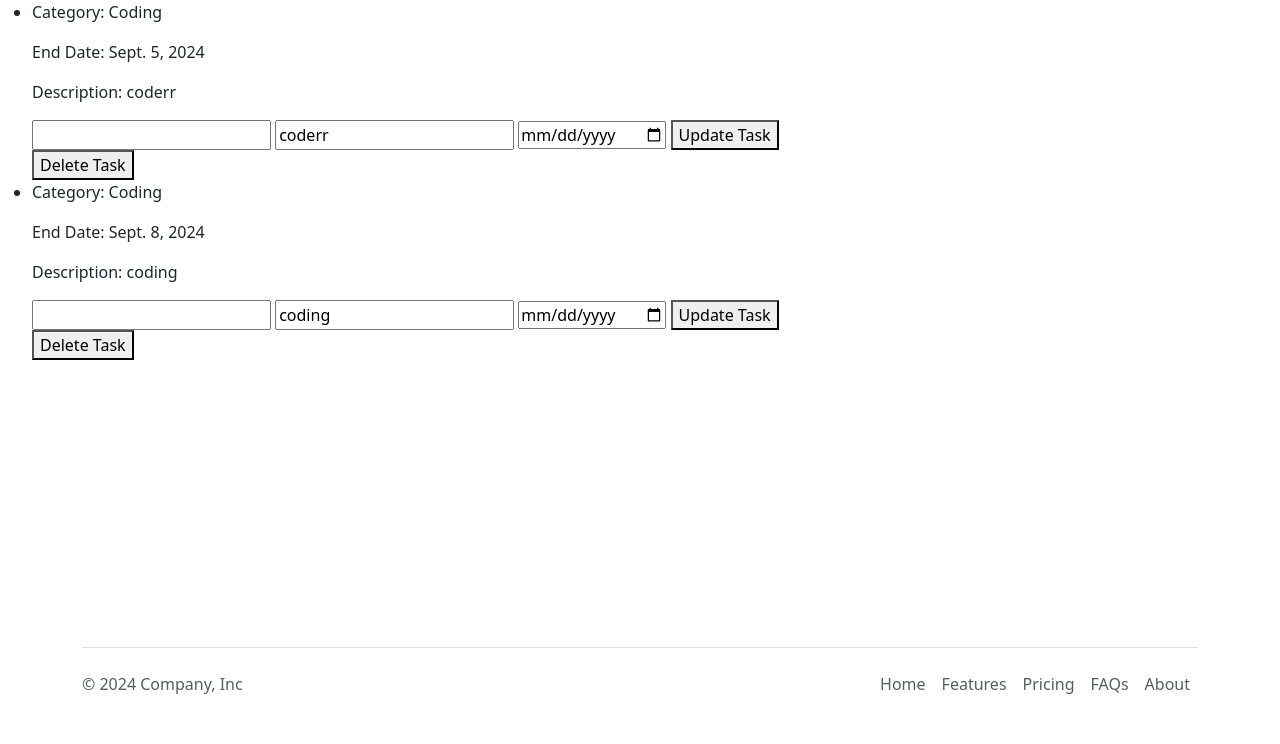
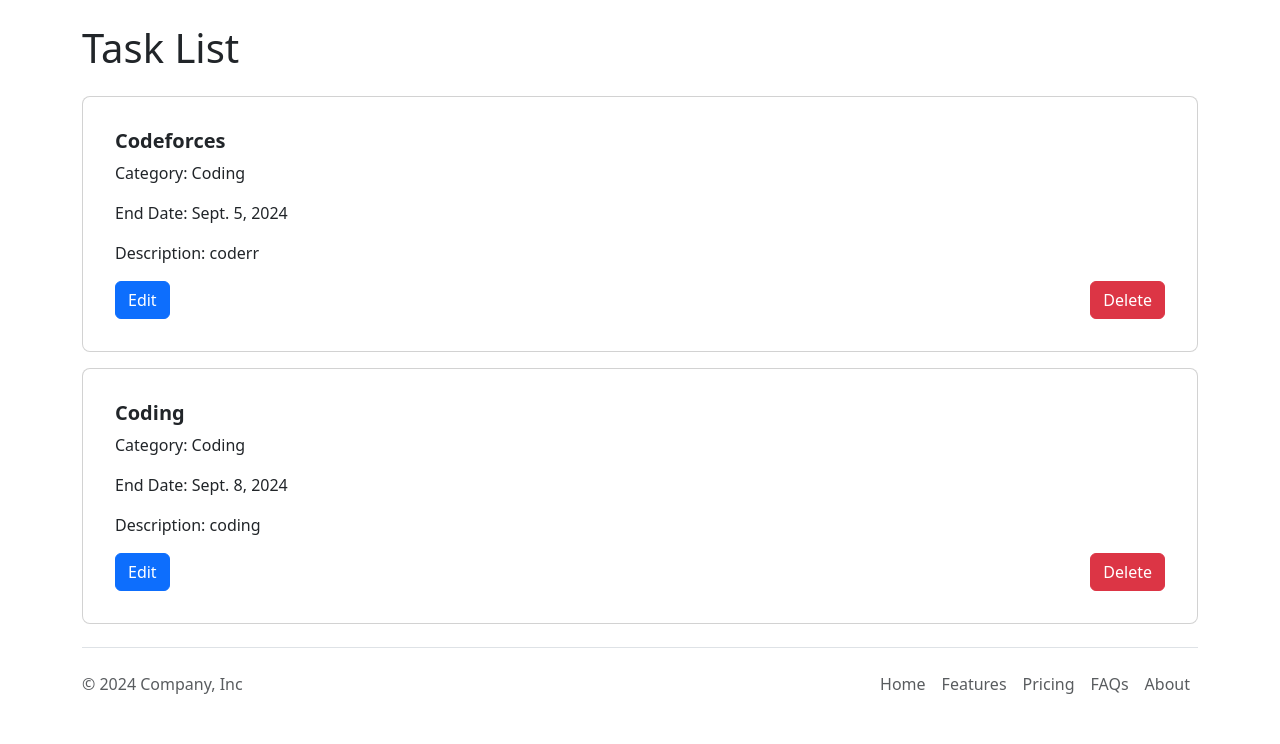
Before and after one commit to Ahmed-El-Gendy/ITI_django, a Django app: page / in a window 1280 px wide. Shown: the part 56-800 px from the top of the page. Run offline with Django 5.2, Linux system fonts and the light colour scheme; data comes from the database, SQL or seed files in the repository; both versions use the stored data as it was after the commit.

Commit message:
Bootstrab avilable

```diff
--- a/Todo/views.py
+++ b/Todo/views.py
@@ -16,13 +16,21 @@ def index(request):
 
 def update_task(request, task_id):
     task = get_object_or_404(Task, id=task_id)
+    categories = Category.objects.all()
+
     if request.method == "POST":
         task.name = request.POST.get('name')
         task.description = request.POST.get('description')
         task.end_date = request.POST.get('end_date')
+        task.category_id = request.POST.get('category')
         task.save()
-        return redirect('index')  # Redirect back to the task list view
-    return render(request, 'Todo/update_task.html', {'task': task})
+        return redirect('index')
+
+    context = {
+        'task': task,
+        'categories': categories
+    }
+    return render(request, 'Todo/update_task.html', context)
 
 
 def delete_task(request, task_id):
--- a/templates/Todo/index.html
+++ b/templates/Todo/index.html
@@ -2,36 +2,31 @@
 
 {% block content %}
 
-    <ul>
+<div class="container mt-4">
+    <h1 class="mb-4">Task List</h1>
+
+    <ul class="list-unstyled">
         {% for task in tasks %}
-            <li>
-                <strong>{{ task.name }}</strong>
-                <p>Category: {{ task.category.name }}</p>
-                <p>End Date: {{ task.end_date }}</p>
-                <p>Description: {{ task.description }}</p>
+            <li class="card mb-3 p-3" style="border-radius: 8px;">
+                <div class="card-body">
+                    <h5 class="card-title"><strong>{{ task.title }}</strong></h5>
+                    <p class="card-text">Category: {{ task.category.name }}</p>
+                    <p class="card-text">End Date: {{ task.end_date }}</p>
+                    <p class="card-text">Description: {{ task.description }}</p>
+                    <div class="d-flex justify-content-between">
+                        <a href="{% url 'update_task' task.id %}" class="btn btn-primary">Edit</a>
 
-                <form action="{% url 'update_task' task.id %}" method="post">
-                    {% csrf_token %}
-                    <label>
-                        <input type="text" name="name" value="{{ task.name }}">
-                    </label>
-                    <label>
-                        <input type="text" name="description" value="{{ task.description }}">
-                    </label>
-                    <label>
-                        <input type="date" name="end_date" value="{{ task.end_date }}">
-                    </label>
-                    <button type="submit">Update Task</button>
-                </form>
-
-                <form action="{% url 'delete_task' task.id %}" method="post" style="display:inline;">
-                    {% csrf_token %}
-                    <button type="submit">Delete Task</button>
-                </form>
+                        <form action="{% url 'delete_task' task.id %}" method="post" style="display:inline;">
+                            {% csrf_token %}
+                            <button type="submit" class="btn btn-danger">Delete</button>
+                        </form>
+                    </div>
+                </div>
             </li>
         {% empty %}
             <li>No tasks available.</li>
         {% endfor %}
     </ul>
+</div>
 
 {% endblock %}
```
Also changed, not shown: templates/Todo/update_task.html (+30 -16 lines), db.sqlite3.
